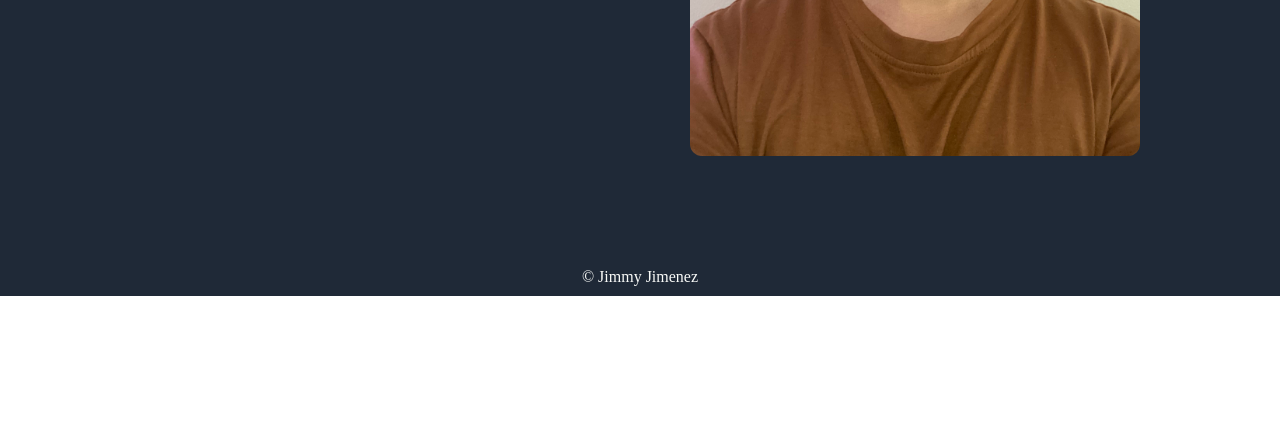
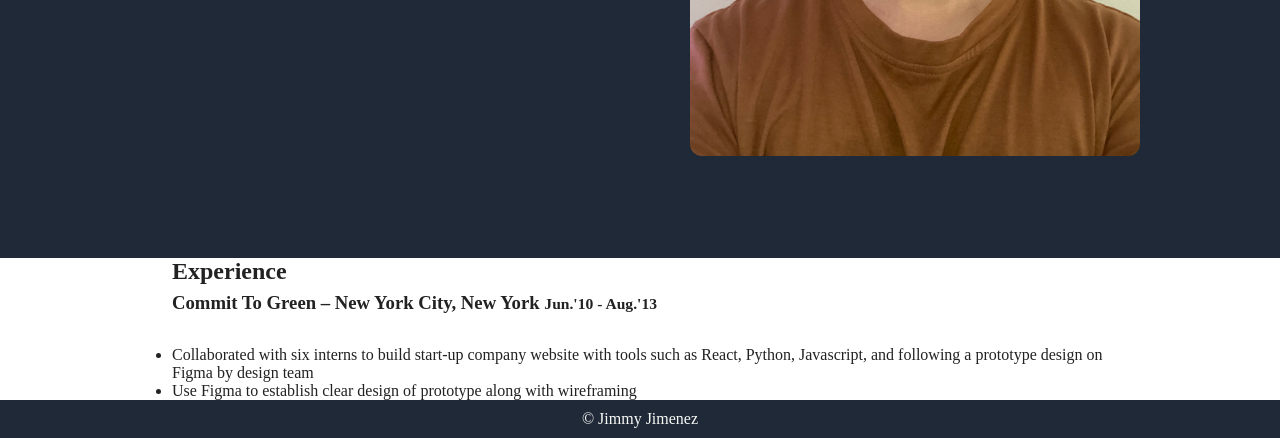
Before and after one commit to JimmyJimenez2400/Resume-Page, a plain HTML site: page index.html in a window 1280 px wide. Shown: the part 629-1067 px from the top of the page. Before the commit the page ends 925 px from the top, so only its background shows below. Drawn offline with Linux system fonts and the light colour scheme.

Commit message:
Add experience section

```diff
--- a/index.html
+++ b/index.html
@@ -57,13 +57,43 @@
         </div>
     </div>
 
-    <div class="quote">
+    <div class="experience">
+        <h2 class="experience-secondaryHearing experience-jobs-heading">
+            Experience
+        </h2>
+        <section class="experience-timeline experience-job">
+            <h3 class="experience-timeline-heading">
+                <span class="experience-timeline-title">
+                    Commit To Green
+                </span>&#8211;
+                <span class="experience-heading-location">
+                    New York City, New York
+                </span>
+                <small class="experience-timeline-heading">
+                    Jun.'10 - Aug.'13
+                </small>
+            </h3>
+            <div class="experience-timeline-container">
+                <ul class="experience-details">
+                    <li class="experience-job-timeline-item">
+                        Collaborated with six interns to build start-up company website with tools such as React, Python, Javascript, and following a prototype design on Figma by design team
+                    </li>
+                    <li class="experience-job-timeline-item">
+                        Use Figma to establish clear design of prototype along with wireframing
+                    </li>
+                </ul>
+            </div>
+
+        </section>
+    </div>
+
+    <div id="project-showcase">
 
     </div>
 
-    <div class="contact"></div>
+    <div id="contact"></div>
 
-    <div class="footer">
+    <div id="footer">
         <div class="credit">
             <p>&copy; Jimmy Jimenez</p>
         </div>
--- a/style/style.css
+++ b/style/style.css
@@ -69,13 +69,14 @@ a {
 }
 
 .nav-links {
+    display: flex;
     list-style: none;
+    gap: 24px
 }
 
 .nav-links li {
-    margin-left: 20px;
-    display: inline-block;
-    padding: 0 20px;
+    display: flex;
+
 }
 
 .nav-links li a {
@@ -147,10 +148,28 @@ a {
     border-radius: 12px;
 }
 
+/* Experience */
+
+.experience {
+    max-width: 1000px;
+    margin: 0 auto;
+    padding: 0 2em;
+    color: #222222;
+    font-size: 1em;
+}
+
+.experience-timeline-heading {
+    margin: 0;
+    padding-bottom: 20px;
+    line-height: 40px;
+    -webkit-transform: translateY(-0.1em);
+    -ms-transform: translateY(-0.1em);
+    transform: translateY(-0.1em);
+}
 
 /* Footer */
 
-.footer {
+#footer {
     display: flex;
     justify-content: center;
     align-items: center;
@@ -160,7 +179,7 @@ a {
 
 }
 
-.footer .credit {
+#footer .credit {
     color:#F9FAF8;
     padding: 10px;
 }
```
